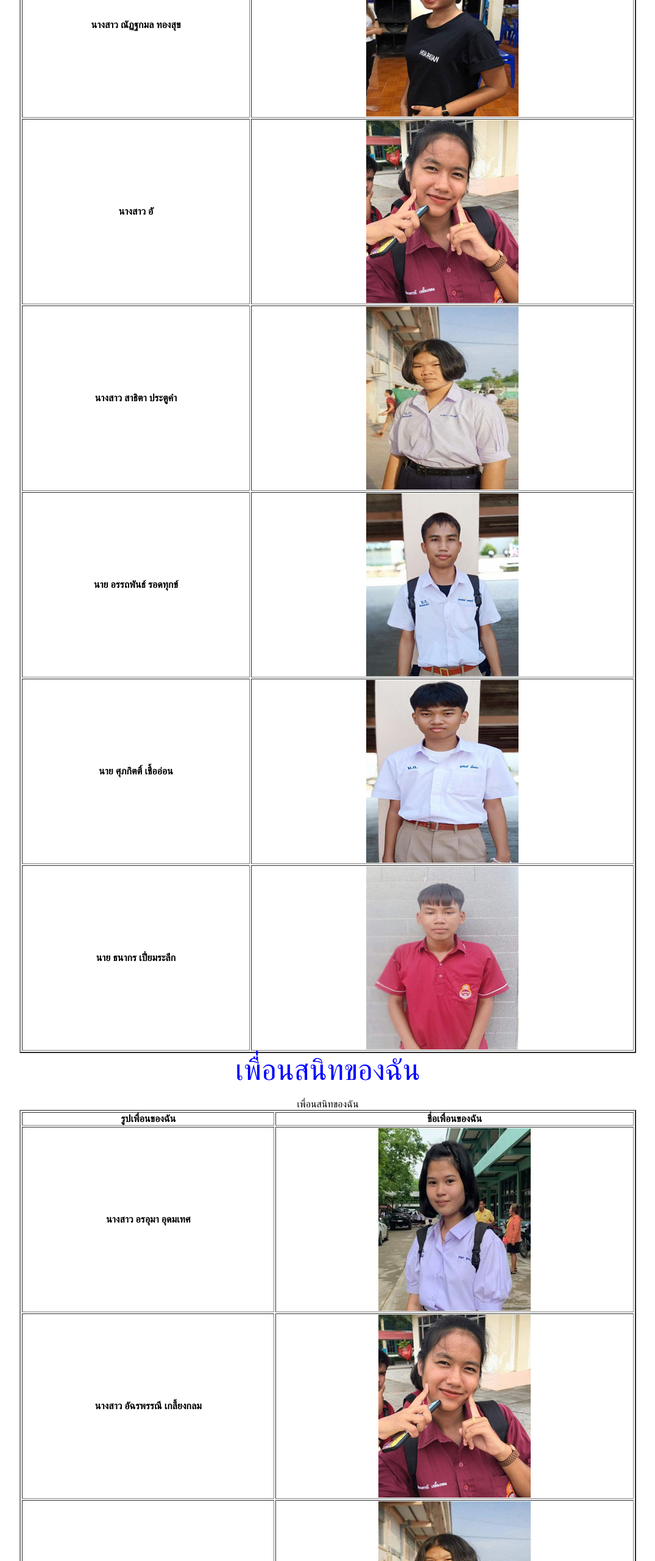
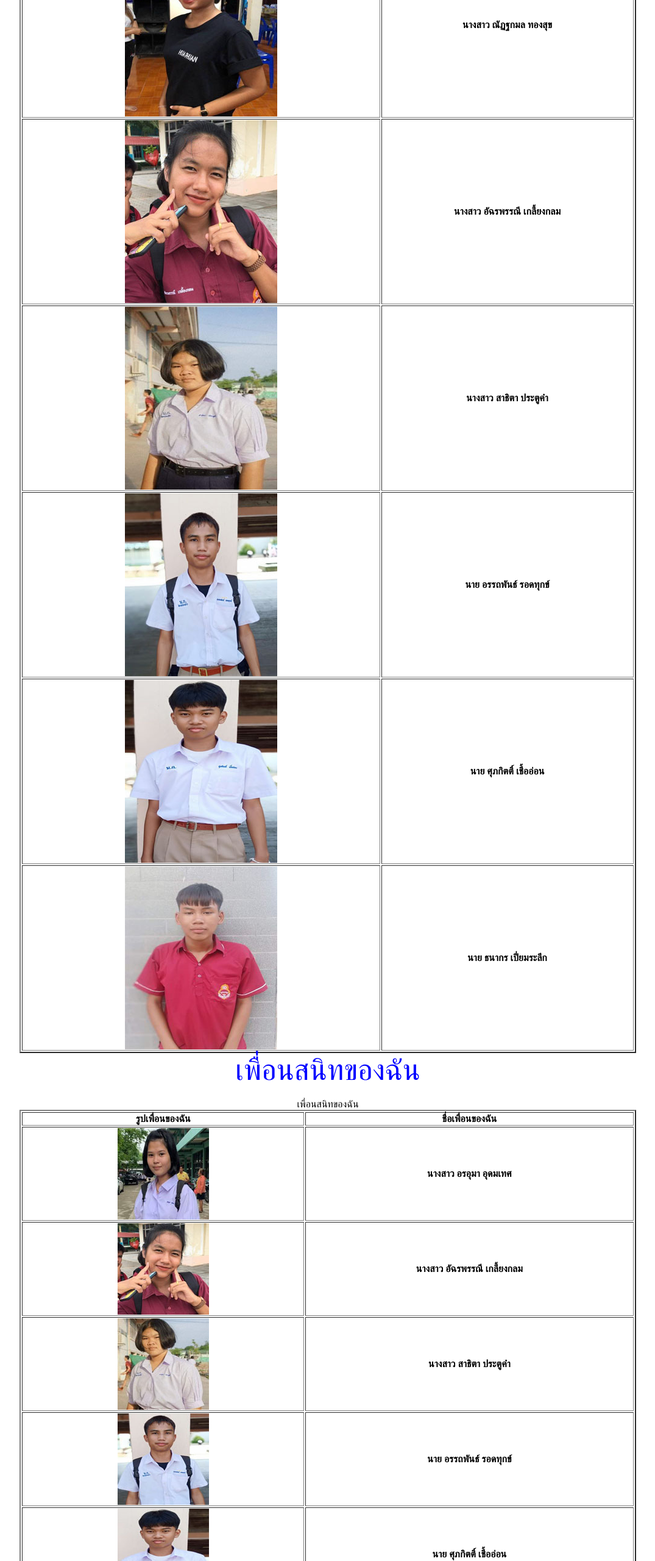
Before and after one commit to Onumaeye24354/eye, a plain HTML site: page index (2).html in a window 1280 px wide. Shown: the part 240-2800 px from the top of the page at 61% size, without its empty margins (102-1177 px from the left). Drawn offline with Linux system fonts and the light colour scheme.

Commit message:
Add files via upload

```diff
--- a/index (2).html
+++ b/index (2).html
@@ -15,33 +15,33 @@
 </TR>
 
 <TR>
+<TH><IMG SRC = "1.JPG"></TH>
 <TH>นางสาว ณัฏฐกมล ทองสุข</TH>
-<TH><IMG SRC = "1.JPG"></TH>
 </TR>
 
 <TR>
-<TH>นางสาว อั</TH>
 <TH><IMG SRC = "2.JPG"></TH>
+<TH>นางสาว อัฉรพรรณี เกลี้ยงกลม</TH>
 </TR>
 
 <TR>
+<TH><IMG SRC = "3.JPG"></TH>
 <TH>นางสาว สาธิตา ประตูคำ</TH>
-<TH><IMG SRC = "3.JPG"></TH>
 </TR>
 
 <TR>
+<TH><IMG SRC = "4.JPG"></TH>
 <TH>นาย อรรถพันธ์  รอดทุกข์</TH>
-<TH><IMG SRC = "4.JPG"></TH>
 </TR>
 
 <TR>
+<TH><IMG SRC = "5.JPG"></TH>
 <TH>นาย ศุภกิตติ์  เชื้ออ่อน</TH>
-<TH><IMG SRC = "5.JPG"></TH>
 </TR>
 
 <TR>
+<TH><IMG SRC = "6.JPG"></TH>
 <TH>นาย ธนากร เปี่ยมระลึก</TH>
-<TH><IMG SRC = "6.JPG"></TH>
 </TR>
 </TABLE>
 </BODY>
@@ -63,56 +63,56 @@
 </TR>
 
 <TR>
+<TH><IMG SRC = "111.JPG"></TH>
 <TH>นางสาว อรอุมา อุดมเทศ</TH>
-<TH><IMG SRC = "11.JPG"></TH>
 </TR>
 
 <TR>
+<TH><IMG SRC = "22.JPG"></TH>
 <TH>นางสาว อัฉรพรรณี เกลี้ยงกลม</TH>
-<TH><IMG SRC = "2.JPG"></TH>
 </TR>
 
 <TR>
+<TH><IMG SRC = "33.JPG"></TH>
 <TH>นางสาว สาธิตา ประตูคำ</TH>
-<TH><IMG SRC = "3.JPG"></TH>
 </TR>
 
 <TR>
+<TH><IMG SRC = "44.JPG"></TH>
 <TH>นาย อรรถพันธ์ รอดทุกข์</TH>
-<TH><IMG SRC = "4.JPG"></TH>
 </TR>
 
 <TR>
+<TH><IMG SRC = "55.JPG"></TH>
 <TH>นาย ศุภกิตติ์ เชื้ออ่อน</TH>
-<TH><IMG SRC = "5.JPG"></TH>
 </TR>
 
 <TR>
+<TH><IMG SRC = "666.JPG"></TH>
 <TH>นาย ธนากร เปี่ยมระลึก</TH>
-<TH><IMG SRC = "6.JPG"></TH>
 </TR>
 </TABLE>
 </BODY>
 </HTML>
 <TABLE width =1000 border="2" align="center">
 <TR> <TH align="center" width="20%" colspan="2">เพื่อนสนิทของฉัน</TH>
-<TR> <TD align="center" colspan="2"><IMG SRC="11.jpg"></TD>
+<TR> <TD align="center" colspan="2"><IMG SRC="111.jpg"></TD>
 <TR> <TH align="center" colspan="2"นางสาว อรอุมา อุดมเทศ</TH>
 <TR> <TD align="center">เพศชาย</TD> <TD align="center">เพศหญิง</TD>
 
-<TR> <TD align="center"> <IMG SRC="4.jpg"> </TD> <TD align="center"> <IMG SRC="1.jpg"> </TD>
+<TR> <TD align="center"> <IMG SRC="44.jpg"> </TD> <TD align="center"> <IMG SRC="99.jpg"> </TD>
 
 <TR> <TD align="center">  นาย อรรถพันธ์  รอดทุกข์</TD> <TD align="center"> นางสาว นัฎฐกมล ทองสุข </TD>
 
-<TR> <TD align="center"> <IMG SRC="5.jpg"> </TD> <TD align="center"> <IMG SRC="2.jpg"> </TD>
+<TR> <TD align="center"> <IMG SRC="55.jpg"> </TD> <TD align="center"> <IMG SRC="22.jpg"> </TD>
 
 <TR> <TD align="center"> นาย ศุภกิตติ์  เชื้ออ่อน </TD> <TD align="center"> นางสาว อัฉรพรรณี เกลี้ยงกลม </TD>
 
-<TR> <TD align="center"> <IMG SRC="6.jpg"> </TD> <TD align="center"> <IMG SRC="3.jpg"> </TD>
+<TR> <TD align="center"> <IMG SRC="666.jpg"> </TD> <TD align="center"> <IMG SRC="33.jpg"> </TD>
 
-<TR> <TD align="center"> นาย ศุภกิตติ์ เชื้ออ่อน  </TD> <TD align="center">   นางสาว สาธิตา ประตูคำ</TD>
+<TR> <TD align="center"> นาย ธนากร เปี่ยมระลึก  </TD> <TD align="center"> นางสาว สาธิตา ประตูคำ</TD>
 
-<TR> <TD align="center"> <IMG SRC="77.jpg"> </TD> <TD align="center"> <IMG SRC="66.jpg"> </TD>
+<TR> <TD align="center"> <IMG SRC="7777.jpg"> </TD> <TD align="center"> <IMG SRC="6666.jpg"> </TD>
 
 <TR> <TD align="center">  นายตันติกร ปิ่นรัตน์ </TD> <TD align="center"> นางสาว ศดานันท์ เฉลยจันทร์ </TD>
 
```
Also changed, not shown: 111.jpg (added), 99.jpg (added).
